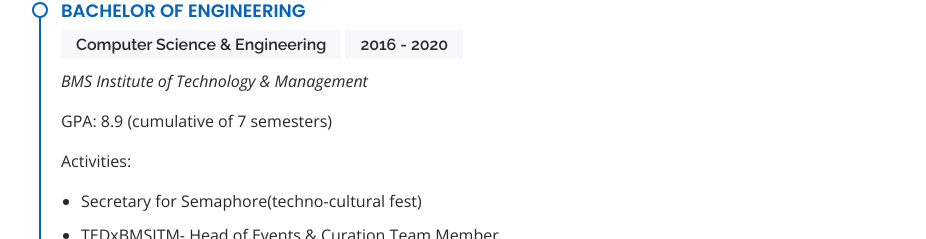
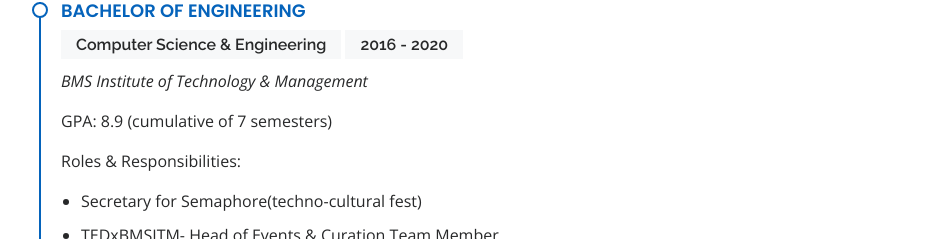
Before and after one commit to drishtiramesh/drishtiramesh.github.io, a plain HTML site: page index.html in a window 1280 px wide. Shown: the part 1493-1732 px from the top of the page, without its empty margins (96-1022 px from the left). Drawn offline with nearby package versions, Linux system fonts and the light colour scheme.

Commit message:
Update index.html

```diff
--- a/index.html
+++ b/index.html
@@ -118,7 +118,7 @@
               <h5>2016 - 2020</h5>
               <p><em>BMS Institute of Technology &amp; Management</em></p>
               <p>GPA: 8.9 (cumulative of 7 semesters)</p>
-              <p>Activities:</p>
+              <p>Roles &amp; Responsibilities:</p>
               <ul>
                 <li>Secretary for Semaphore(techno-cultural fest)</li>
                 <li>TEDxBMSITM- Head of Events &amp; Curation Team Member</li>
```
